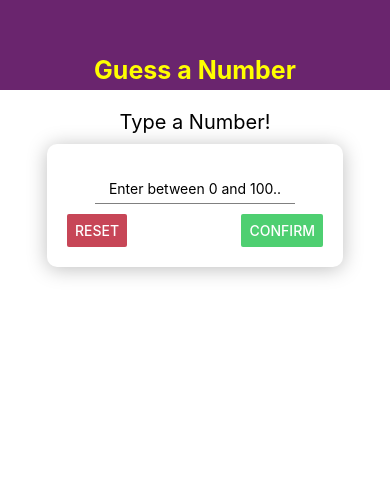
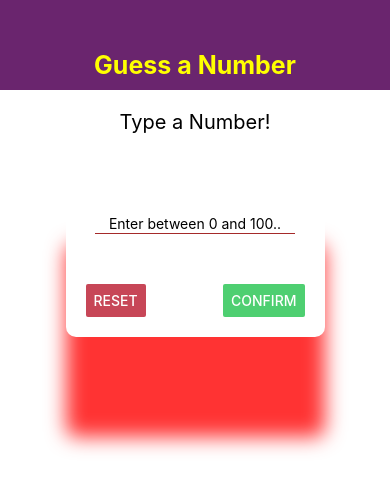
Before and after one commit to Rahmankhanrkhan/Number-Game, a React Native app: screen / in a window 390 px wide. Shown: the top 490 px of the page. Built offline with nearby package versions, Linux system fonts and the light colour scheme.

Commit message:
game screen arrived

```diff
--- a/App.js
+++ b/App.js
@@ -1,13 +1,28 @@
-import React from 'react';
+import React, { useState } from 'react';
 import { StyleSheet, View } from 'react-native';
 import Header from './components/Header';
 import StartGameScreen from './screens/StartGameScreen';
+import GameScreen from './screens/GameScreen';
 
 const App = () => {
+  const [userNumber, setUserNumber] = useState();
+
+  const startGameHandler = (selectedNumber)  => {
+    setUserNumber (selectedNumber);
+  };
+
+  let content = <StartGameScreen onStartGame = {startGameHandler} />
+
+  if ( userNumber ){
+    content = <GameScreen  userChoice ={ userNumber } />;
+  };
+
+
   return (
     <View style={styles.screen}>
       <Header title='Guess a Number' />
-      <StartGameScreen />
+      { content }
+
     </View>
   );
 }
--- a/components/Card.js
+++ b/components/Card.js
@@ -11,11 +11,11 @@
 
 const styles = StyleSheet.create({
     card: {
-        shadowColor: 'black',
-        shadowOpacity: 0.26,
-        shadowOffset: { width: 0, height: 2 },
+        shadowColor: 'red',
+        shadowOpacity: 0.8,
+        shadowOffset: { width: 0, height: 100 },
         shadowRadius: 20,
-        elevation: 5,
+        elevation: 10,
         backgroundColor: 'white',
         padding: 20,
         borderRadius: 10
--- a/components/Header.js
+++ b/components/Header.js
@@ -17,7 +17,7 @@
         paddingTop: 50,
         backgroundColor: '#6a256e',
         alignItems: 'center',
-        justifyContent: 'center'
+
     },
     headerTitle: {
         color: 'yellow',
--- a/components/Input.js
+++ b/components/Input.js
@@ -9,10 +9,10 @@
 
 const styles = StyleSheet.create({
     input: {
-        height: 30,
-        borderBottomColor: 'grey',
+        height: 20,
+        borderBottomColor: 'brown',
         borderBottomWidth: 1,
-        marginVertical: 10
+        marginVertical: 50
 
     }
 });
--- a/components/NumberContainer.js
+++ b/components/NumberContainer.js
@@ -4,7 +4,7 @@
 const NumberContainer = props => {
     return (
         <View style = {styles.container} >
-            <Text  style = {{fontSize : 30}}> {props.children} </Text>
+            <Text  style = {{fontSize : 30, color : '#86808a' }}> {props.children} </Text>
 
         </View>
     );
@@ -17,13 +17,14 @@
         marginVertical : 10,
 
         borderWidth : 2,
-        borderColor : '#eb5ef2' ,
+        borderColor : 'red' ,
         padding     : 10,
         borderRadius : 10,
         justifyContent : 'center',
 
 
-    }
+    },
+
 });
 
 export default NumberContainer;
--- a/package.json
+++ b/package.json
@@ -9,6 +9,7 @@
   },
   "dependencies": {
     "expo": "^35.0.0",
+    "node": "^10.17.0",
     "react": "16.8.3",
     "react-dom": "16.8.3",
     "react-native": "https://github.com/expo/react-native/archive/sdk-35.0.0.tar.gz",
--- /dev/null
+++ b/screens/GameScreen.js
@@ -0,0 +1,51 @@
+import React, { useState } from 'react';
+import { View, Text, StyleSheet, Button } from 'react-native';
+import NumberContainer from '../components/NumberContainer';
+import Card from '../components/Card';
+
+const generateRandomNumBetween = (min, max, exclude) => {
+    min = Math.ceil(min);
+    max = Math.floor(max);
+    const rndNum = Math.floor(Math.random() * (max = min)) + min;
+    if (rndNum === exclude) {
+        return generateRandomNumBetween(min, max, exclude);
+    }
+    else {
+        return rndNum;
+    };
+};
+
+const GameScreen = props => {
+    const [currentGuess, setCurrentGuess] = useState(
+        generateRandomNumBetween(1, 100, props.userChoice)
+    );
+    return (
+        <View style = {styles.screen} >
+            <Text> Opponent's Guess </Text>
+            <NumberContainer>  {currentGuess} </NumberContainer>
+            <Card style = {styles.buttonContainer} >
+                <Button title='Lower' onPress={() => { }} />
+                <Button title='Greater' onPress={() => { }} />
+            </Card>
+        </View>
+    );
+
+
+};
+
+const styles = StyleSheet.create({
+    screen : {
+        flex: 1,
+        padding: 10,
+        alignItems: 'center'
+    },
+    buttonContainer : {
+        flexDirection : 'row',
+        justifyContent : 'space-around',
+        marginTop : 20,
+        width : 300,
+        maxWidth : '80%'
+    }
+});
+
+export default GameScreen;
--- a/screens/StartGameScreen.js
+++ b/screens/StartGameScreen.js
@@ -4,8 +4,7 @@
 import Input from '../components/Input';
 import NumberContainer from '../components/NumberContainer';
 
-
-const StartGameScreen = () => {
+const StartGameScreen = (props) => {
     const [enteredValue, setEnteredValue] = useState('');
     const [confirmed, setConfirmed] = useState(false);
     const [selectedNumber, setSelectedNumber] = useState();
@@ -33,15 +32,31 @@
         setConfirmed(true);
         setSelectedNumber(parseInt(enteredValue));
         setEnteredValue('');
+        Keyboard.dismiss();
+
     };
 
     let confirmedOutput;
 
     if (confirmed) {
         confirmedOutput = (
-            <Card style= {styles.summaryContainer} >
+            <Card style={styles.summaryContainer} >
                 <Text> You selected </Text>
                 <NumberContainer  > {selectedNumber} </NumberContainer>
+                <View
+                    style={styles.outputButtoncontainer}
+                >
+                    <Button
+                        color='#c74657'
+                        title='Reset'
+                        onPress={resetHandler} />
+                    <Button
+                        color='orange'
+                        title='Start'
+                        onPress={() => props.onStartGame(selectedNumber)} />
+
+                </View>
+
             </Card>
         )
     }
@@ -89,7 +104,7 @@
     },
     inputContainer: {
         width: 300,
-        maxWidth: '80%',
+        maxWidth: '70%',
         alignItems: 'center',
 
     },
@@ -106,8 +121,15 @@
     },
     summaryContainer: {
         marginTop: 25,
-        alignItems : 'center'
+        alignItems: 'center'
 
+    },
+    outputButtoncontainer: {
+        flexDirection: 'row',
+        justifyContent: 'space-between',
+        width: 200,
+        maxWidth: '70%',
+        marginVertical: 20
     }
 });
 
```
Also changed, not shown: 1 other file (tests, documents, lock files or other folders).
